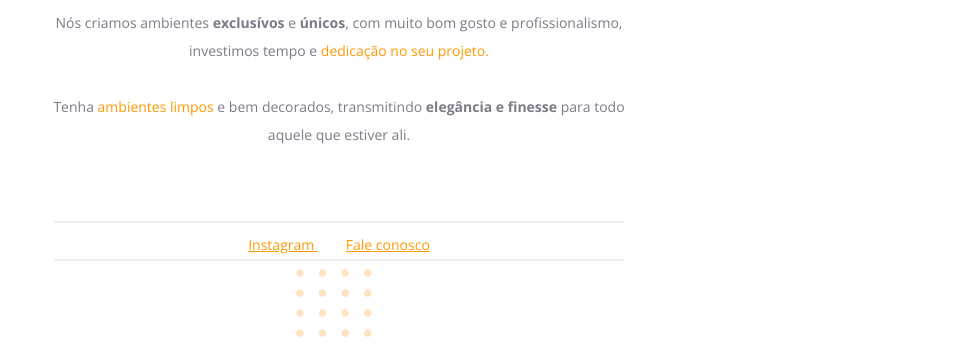
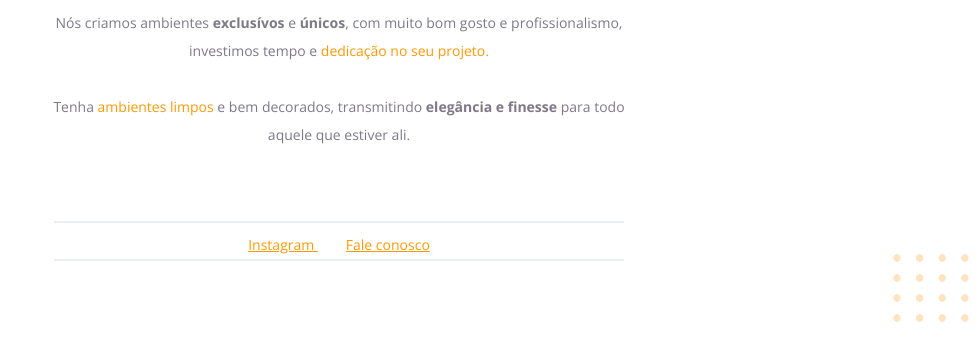
Before and after one commit to herbeth1f/Rocketseat, a plain HTML site: page Projeto 01/index.html in a window 1280 px wide. Shown: the part 468-820 px from the top of the page, without its empty margins (301-1280 px from the left). Drawn offline with nearby package versions, Linux system fonts and the light colour scheme.

Commit message:
final projeto 01

```diff
--- a/Projeto 01/index.html
+++ b/Projeto 01/index.html
@@ -38,6 +38,7 @@
     <div id="footer">
       <div class="line"> </div>
         <a
+        target="_blank"
         href="https://instagram.com/moveisparavoce">
         Instagram
       </a>
--- a/Projeto 01/style.css
+++ b/Projeto 01/style.css
@@ -51,3 +51,10 @@ p, #footer {
 
     border: 1px #eceff2 solid;
 }
+
+#balls{
+position: fixed;
+bottom: 0px;
+right: 0px;
+
+}
```
